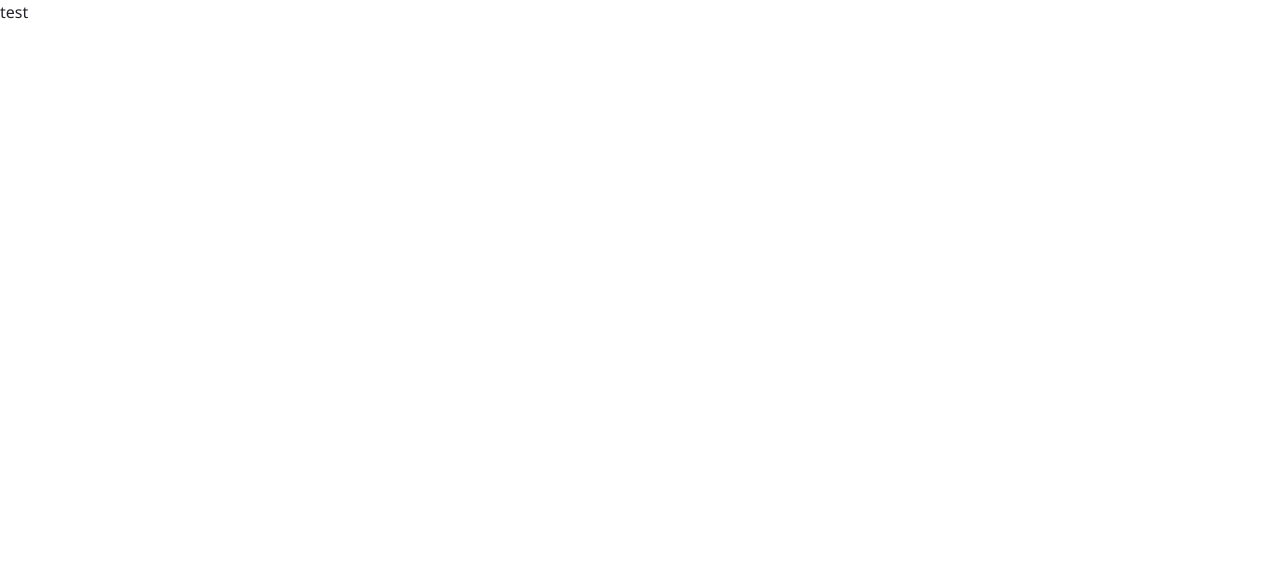
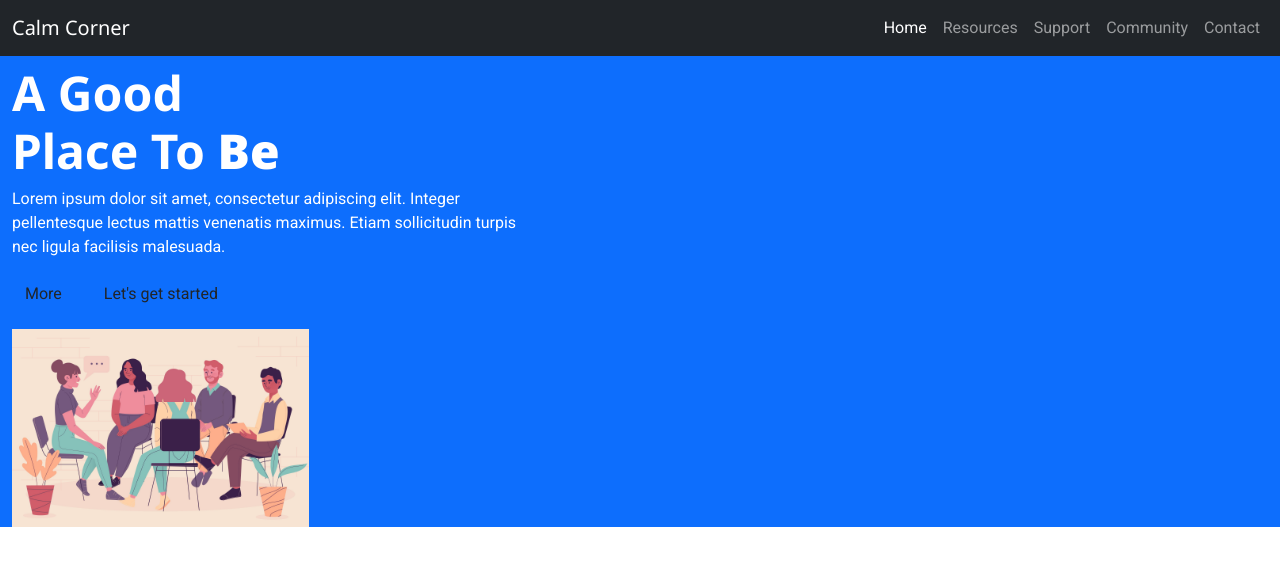
Before and after one commit to RaunTheIronshod/Calm-Corner, a plain HTML site: page index.html in a window 1280 px wide. Drawn offline with nearby package versions, Linux system fonts and the light colour scheme.

Commit message:
Added main body and added placeholder buttons, title and image

```diff
--- a/assets/css/style.css
+++ b/assets/css/style.css
@@ -1,8 +1,17 @@
 body {
-    font-family: "Noto Sans", sans-serif;
+    font-family: "Roboto", sans-serif;
 }
 
 h1,
 h2 {
-    font-family: "Lora", serif;
+    font-family: "Noto Sans", serif;
 }
+
+.navbar-brand {
+    font-family: "Noto Sans", serif;
+}
+
+.header-title {
+    font-size: 48px;
+    font-weight: bold;
+}
--- a/index.html
+++ b/index.html
@@ -26,7 +26,53 @@
 </head>
 
 <body>
-    test
+    <!-- Navbar -->
+    <nav class="navbar navbar-expand-sm navbar-dark bg-dark fixed-top">
+        <div class="container-fluid">
+            <a class="navbar-brand" href="#">Calm Corner</a>
+            <button class="navbar-toggler" type="button" data-bs-toggle="collapse" data-bs-target="#navbarNav"
+                aria-controls="navbarNav" aria-expanded="false">
+                <span class="navbar-toggler-icon"></span>
+            </button>
+
+            <div class="collapse navbar-collapse" id="navbarNav">
+                <ul class="navbar-nav ms-auto">
+                    <li class="nav-item"><a class="nav-link active" href="#">Home</a></li>
+                    <li class="nav-item"><a class="nav-link" href="#services">Resources</a></li>
+                    <li class="nav-item"><a class="nav-link" href="#about">Support</a></li>
+                    <li class="nav-item"><a class="nav-link" href="#portfolio">Community</a></li>
+                    <li class="nav-item"><a class="nav-link" href="#contact">Contact</a></li>
+                </ul>
+            </div>
+    </nav>
+
+    <!-- header -->
+    <header class="bg-primary d-flex align-items-center text-white pt-3 mt-5">
+        <div class="container-fluid">
+            <div class="row align-items-center">
+                <div class="col-md-5">
+                    <h1 class="header-title">A Good <br>Place To <b>Be</b></h1>
+                    <p>Lorem ipsum dolor sit amet, consectetur adipiscing elit. Integer pellentesque lectus mattis
+                        venenatis maximus. Etiam sollicitudin turpis nec ligula facilisis malesuada.</p>
+                    <div class="d-flex gap-3 mb-3">
+                        <button class="btn yellow">More</button>
+                        <button class="btn green">Let's get started</button>
+                    </div>
+                    <div class="col-md-7">
+                        <img src="assets\images\Header-background.jpg" alt="header image" class="img-fluid">
+                    </div>
+                </div>
+            </div>
+        </div>
+
+    </header>
+    <!-- client -->
+    <!-- resources -->
+    <!-- support -->
+    <!-- community -->
+    <!-- contact -->
+    <!-- footer -->
+
 
 
 
```
Also changed, not shown: assets/images/Header-background.jpg (added).
